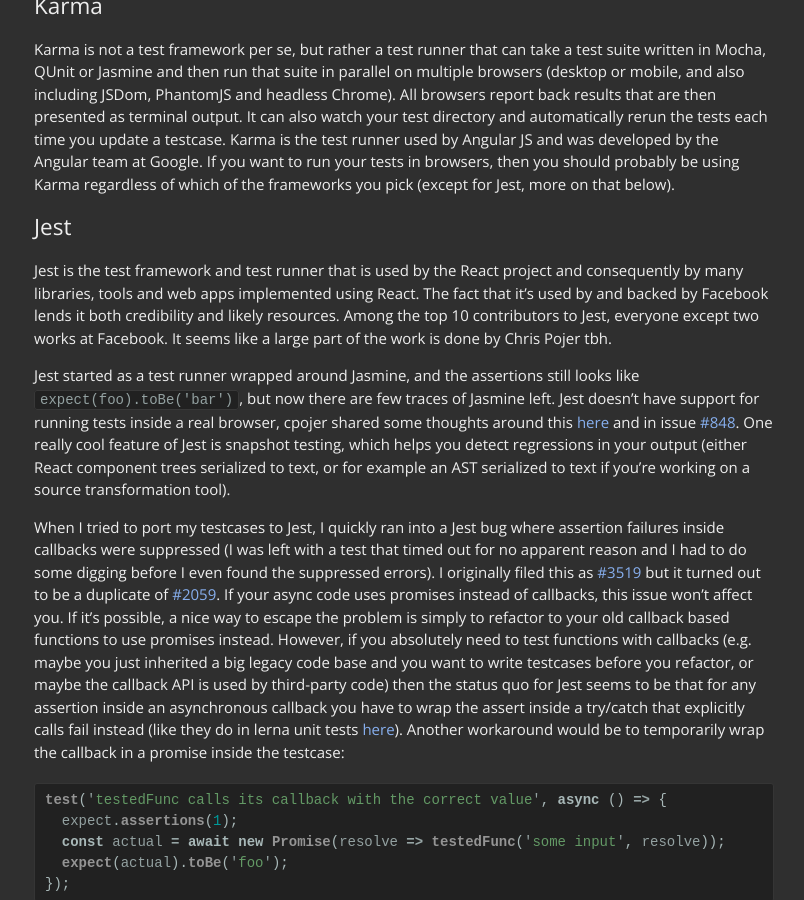
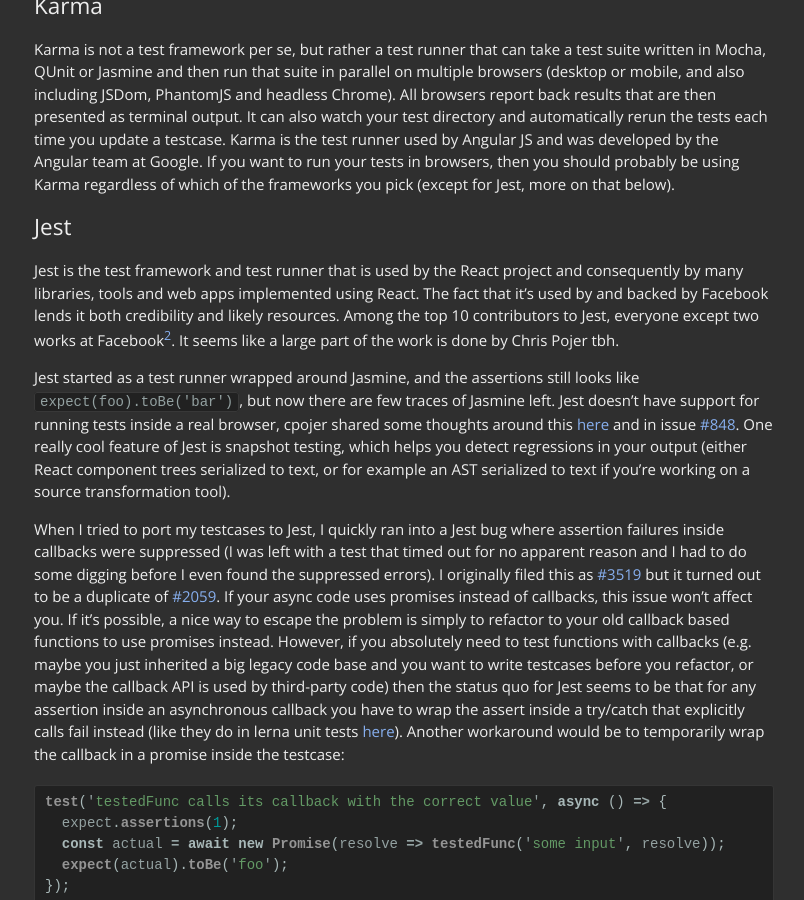
Before and after one commit to mo/mo.github.io, a Jekyll site: the page built from _posts/2017-06-05-javascript-unit-testing.md, in a window 1280 px wide and 900 px high, scrolled down 6189 px. Shown: the whole window, without its empty margins (236-1040 px from the left). Built offline with Jekyll 4.4.1, drawn with Linux system fonts in a browser that asks for light colours; some web fonts are replaced; comment, search, counter and statistics services are not loaded.

Commit message:
Add missing footnote

````diff
--- a/_posts/2017-06-05-javascript-unit-testing.md
+++ b/_posts/2017-06-05-javascript-unit-testing.md
@@ -236,8 +236,8 @@
 Jest is the test framework and test runner that is used by the React project and consequently by
 many libraries, tools and web apps implemented using React. The fact that it's used by and backed by
 Facebook lends it both credibility and likely resources. Among the top 10 contributors to Jest,
-everyone except two works at Facebook. It seems like a large part of the work is done by Chris Pojer
-tbh.
+everyone except two works at Facebook<sup>[2](#footnote2)</sup>. It seems like a large part of the
+work is done by Chris Pojer tbh.
 
 Jest started as a test runner wrapped around Jasmine, and the assertions still looks
 like ```expect(foo).toBe('bar')```, but now there are few traces of Jasmine left. Jest doesn't have
````
